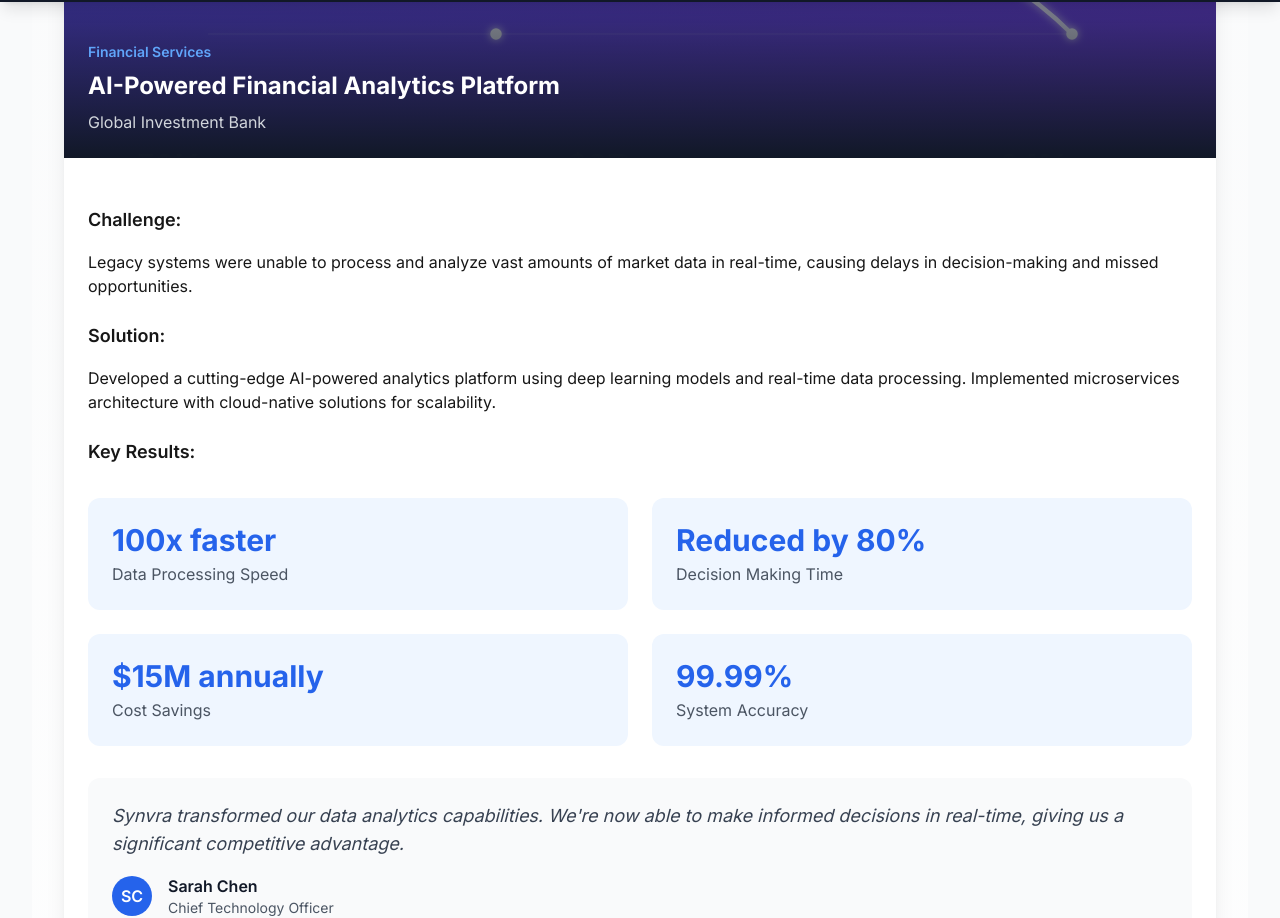
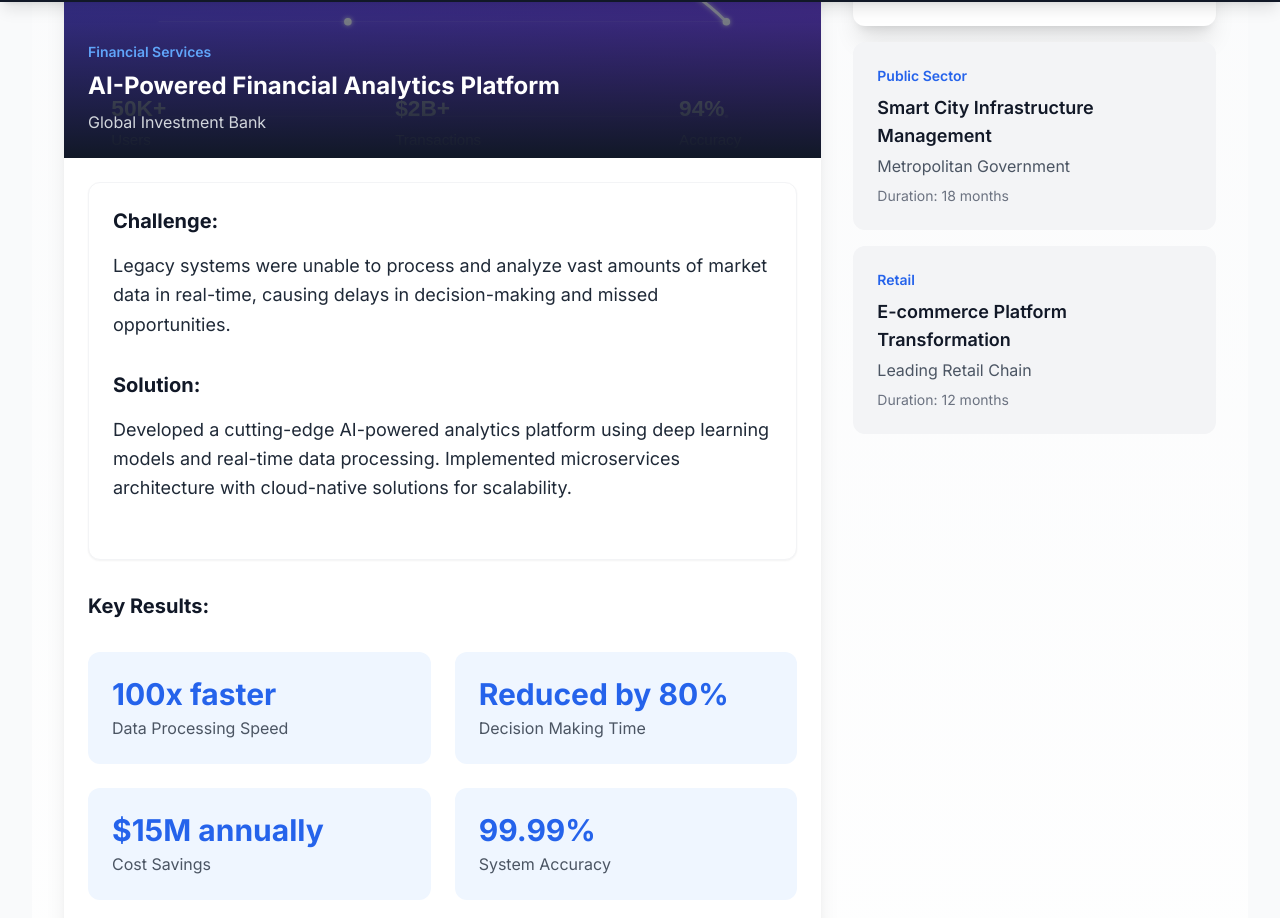
Before and after one commit to Brannyaj/synvra, a Next.js app in the folder frontend/: page /case-studies in a window 1280 px wide. Shown: the part 798-1716 px from the top of the page. Built offline with nearby package versions, Linux system fonts and the light colour scheme; no server answers.

Commit message:
fix: improve visibility of Challenge and Solution text

```diff
--- a/frontend/src/components/CaseStudiesSection.tsx
+++ b/frontend/src/components/CaseStudiesSection.tsx
@@ -10,6 +10,7 @@
 
   return (
     <div className="mt-16 lg:mt-20">
+      <div className="grid grid-cols-1 lg:grid-cols-12 gap-8">
         {/* Main Case Study Display */}
         <motion.div
           initial={{ opacity: 0, x: -20 }}
@@ -36,13 +37,15 @@
 
           <div className="p-6">
             <div className="prose prose-lg max-w-none">
-            <h4 className="text-lg font-semibold mt-6 mb-4">Challenge:</h4>
-            <p>{activeStudy.challenge}</p>
+              <div className="bg-white rounded-xl p-6 shadow-sm border border-gray-100">
+                <h4 className="text-xl font-bold text-gray-900 mb-4">Challenge:</h4>
+                <p className="text-lg text-gray-800 leading-relaxed mb-8">{activeStudy.challenge}</p>
 
-            <h4 className="text-lg font-semibold mt-6 mb-4">Solution:</h4>
-            <p>{activeStudy.solution}</p>
+                <h4 className="text-xl font-bold text-gray-900 mb-4">Solution:</h4>
+                <p className="text-lg text-gray-800 leading-relaxed mb-8">{activeStudy.solution}</p>
+              </div>
 
-            <h4 className="text-lg font-semibold mt-6 mb-4">Key Results:</h4>
+              <h4 className="text-xl font-bold text-gray-900 mt-8 mb-6">Key Results:</h4>
               <div className="grid grid-cols-2 gap-6 my-8">
                 <div className="bg-blue-50 p-6 rounded-xl">
                   <div className="text-3xl font-bold text-blue-600 mb-1">100x faster</div>
@@ -122,6 +125,7 @@
           ))}
         </div>
       </div>
+    </div>
   );
 }
 
```
Lines whose indentation alone changed are shown as unchanged.
